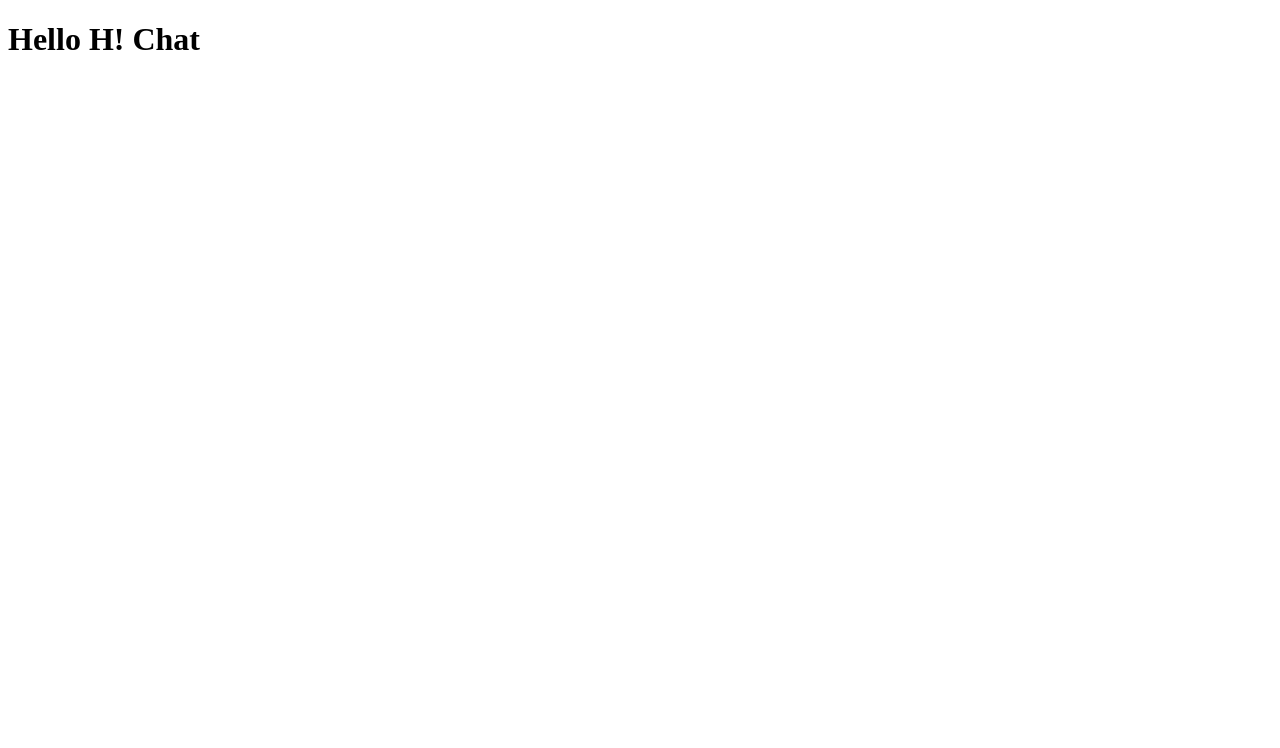
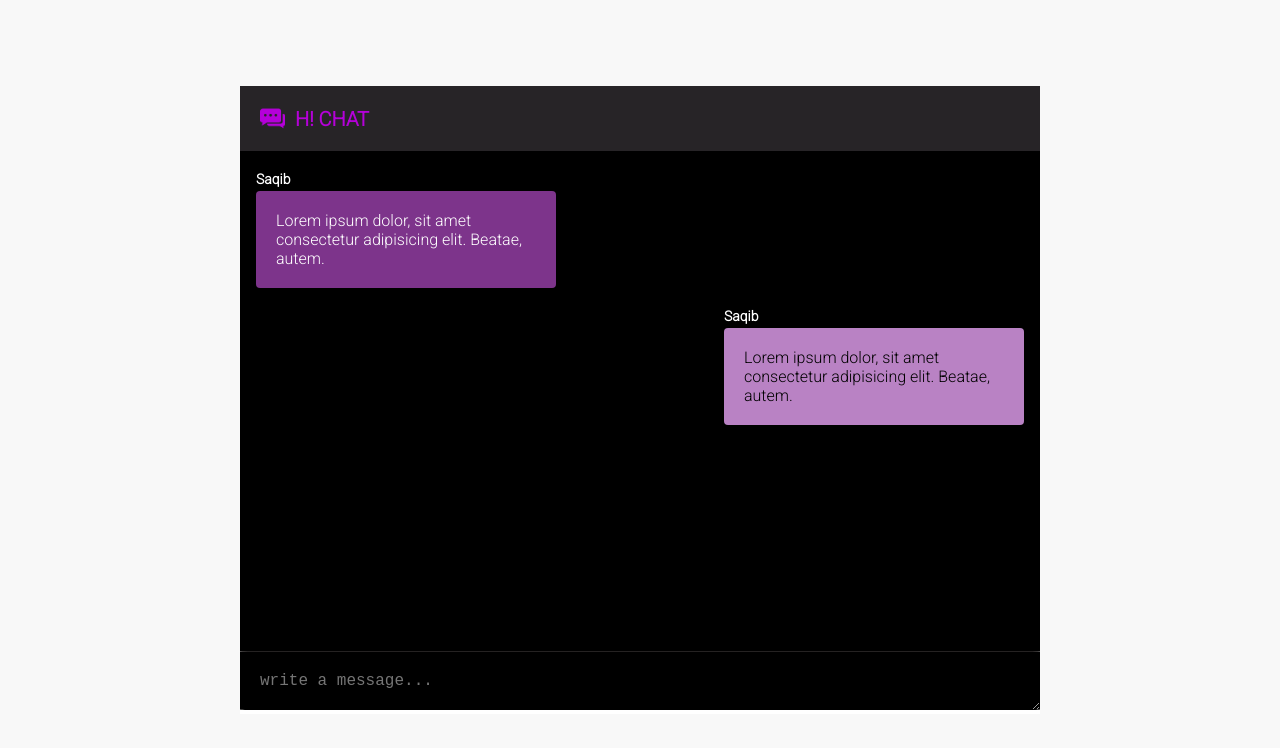
Before and after one commit to Saqib29/Hi-chatApp, a website: page index.html in a window 1280 px wide. Drawn offline with Linux system fonts and the light colour scheme.

Commit message:
frontend part done

```diff
--- a/index.html
+++ b/index.html
@@ -4,12 +4,30 @@
     <meta charset="UTF-8">
     <meta name="viewport" content="width=device-width, initial-scale=1.0">
     <title>H! Chat</title>
-    <link rel="stylesheet" href="/public/style.css">
+    <link rel="stylesheet" href="/style.css">
 </head>
 <body>
 
-    <h1>Hello H! Chat</h1>
+    <section class="chat_section">
+        <div class="brand">
+            <img src="/hi.png" alt="">
+            <h1>H! Chat</h1>
+        </div>
+        <div class="message_area">
+            <div class="incoming message">
+                <h4>Saqib</h4>
+                <p>Lorem ipsum dolor, sit amet consectetur adipisicing elit. Beatae, autem.</p>
+            </div>
+            <div class="outgoing message">
+                <h4>Saqib</h4>
+                <p>Lorem ipsum dolor, sit amet consectetur adipisicing elit. Beatae, autem.</p>
+            </div>
+        </div>
+        <div>
+            <textarea id="textarea" cols="30" rows="1" placeholder="write a message..."></textarea>
+        </div>
+    </section>
 
-    <script src="/public/client.js"></script>
+    <script src="/client.js"></script>
 </body>
 </html>
--- a/public/style.css
+++ b/public/style.css
@@ -0,0 +1,89 @@
+@import url('https://fonts.googleapis.com/css2?family=Roboto:wght@300&display=swap');
+
+* {
+    padding: 0;
+    margin: 0;
+    box-sizing: border-box;
+}
+
+body {
+    display: flex;
+    align-items: center;
+    justify-content: center;
+    min-height: 100vh;
+    background: #f8f8f8;;/* rgb(35, 2, 48); */
+    font-family: 'Roboto', sans-serif;
+}
+
+section.chat_section {
+    width: 800px;
+    max-width: 90%;
+    background: #ffffff;
+    box-shadow: 0 10px 15px -3px rgba(0, 0, 0, 0.1), 0 4px 6px -2px rgba(0, 0,, .0, 0.05);
+}
+
+.brand{
+    padding: 20px;
+    background: #272427;
+    display: flex;
+    align-items: center;
+
+}
+.brand img {
+    width: 25px;
+}
+.brand h1{
+    text-transform: uppercase;
+    font-size: 20px;
+    color: #b401d8;
+    margin-left: 10px;
+    font-weight:800;
+}
+
+.message_area {
+    height: 500px;
+    padding: 16px;
+    display: flex;
+    flex-direction: column;
+    overflow-y: auto;
+    padding-top: 40px;
+    background: #000000;
+}
+
+textarea {
+    width: 100%;
+    border: none;
+    border-top: 1px solid rgb(37, 34, 34);
+    border-radius: 1%;
+    padding: 20px;
+    font-size: 16px;
+    outline: none;
+    background: #000000;
+}
+
+.message {
+    padding: 20px;
+    border-radius: 4px;
+    margin-bottom: 40px;
+    max-width: 300px;
+    position: relative;
+}
+
+.incoming {
+    background: #7d348b;
+    color: #ffffff;
+}
+
+.outgoing {
+    background: #b982c4;
+    color: #000000;
+    margin-left: auto;
+}
+
+.message h4{
+    position: absolute;
+    top: -20px;
+    left: 0;
+    color: #ffffff;
+    font-size: 14px;
+}
```
Also changed, not shown: app.js (+7 -0 lines), public/hi.png (added).
